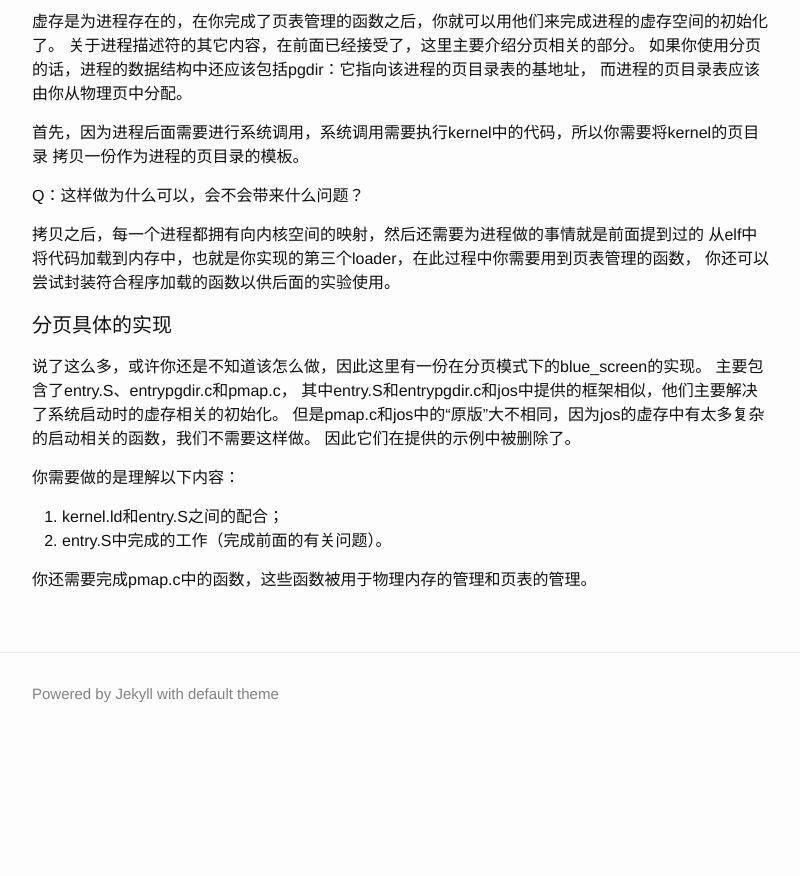
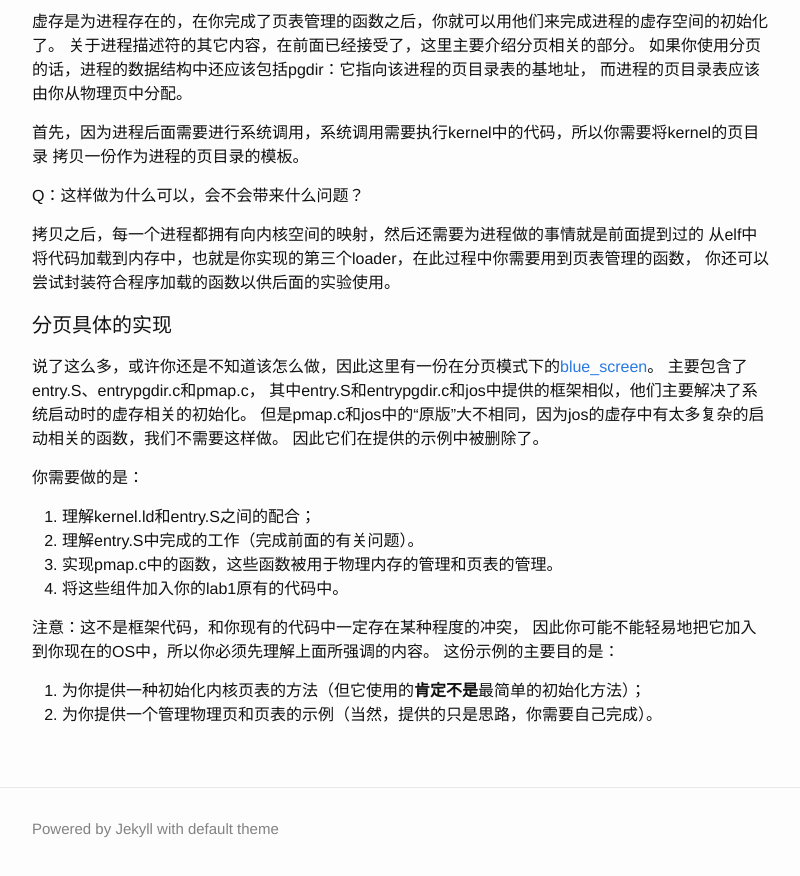
Before and after one commit to Wonicon/nju-oslab-lecture, a Jekyll site: the page built from _posts/2016-03-13-lab-02.md, in a window 1280 px wide and 900 px high, scrolled down 12792 px. Shown: the top 876 px of the window, without its empty margins (238-1038 px from the left). Built offline with Jekyll 4.4.1, drawn with Linux system fonts in a browser that asks for light colours; Markdown is read by kramdown in place of the engine named in the settings; comment, search, counter and statistics services are not loaded; before the commit the page ends 13557 px from its top, so only the background shows below that.

Commit message:
add the link

```diff
--- a/_posts/2016-03-13-lab-02.md
+++ b/_posts/2016-03-13-lab-02.md
@@ -530,14 +530,20 @@ Q：这样做为什么可以，会不会带来什么问题？
 
 #### 分页具体的实现
 
-说了这么多，或许你还是不知道该怎么做，因此这里有一份在分页模式下的blue_screen的实现。
+说了这么多，或许你还是不知道该怎么做，因此这里有一份在分页模式下的[blue_screen](https://github.com/shinezyy/blue_screen_paging)。
 主要包含了entry.S、entrypgdir.c和pmap.c，
 其中entry.S和entrypgdir.c和jos中提供的框架相似，他们主要解决了系统启动时的虚存相关的初始化。
 但是pmap.c和jos中的“原版”大不相同，因为jos的虚存中有太多复杂的启动相关的函数，我们不需要这样做。
 因此它们在提供的示例中被删除了。
 
-你需要做的是理解以下内容：
-1. kernel.ld和entry.S之间的配合；
-2. entry.S中完成的工作（完成前面的有关问题）。
+你需要做的是：
+1. 理解kernel.ld和entry.S之间的配合；
+2. 理解entry.S中完成的工作（完成前面的有关问题）。
+3. 实现pmap.c中的函数，这些函数被用于物理内存的管理和页表的管理。
+4. 将这些组件加入你的lab1原有的代码中。
 
-你还需要完成pmap.c中的函数，这些函数被用于物理内存的管理和页表的管理。
+注意：这不是框架代码，和你现有的代码中一定存在某种程度的冲突，
+因此你可能不能轻易地把它加入到你现在的OS中，所以你必须先理解上面所强调的内容。
+这份示例的主要目的是：
+1. 为你提供一种初始化内核页表的方法（但它使用的**肯定不是**最简单的初始化方法）；
+2. 为你提供一个管理物理页和页表的示例（当然，提供的只是思路，你需要自己完成）。
```
